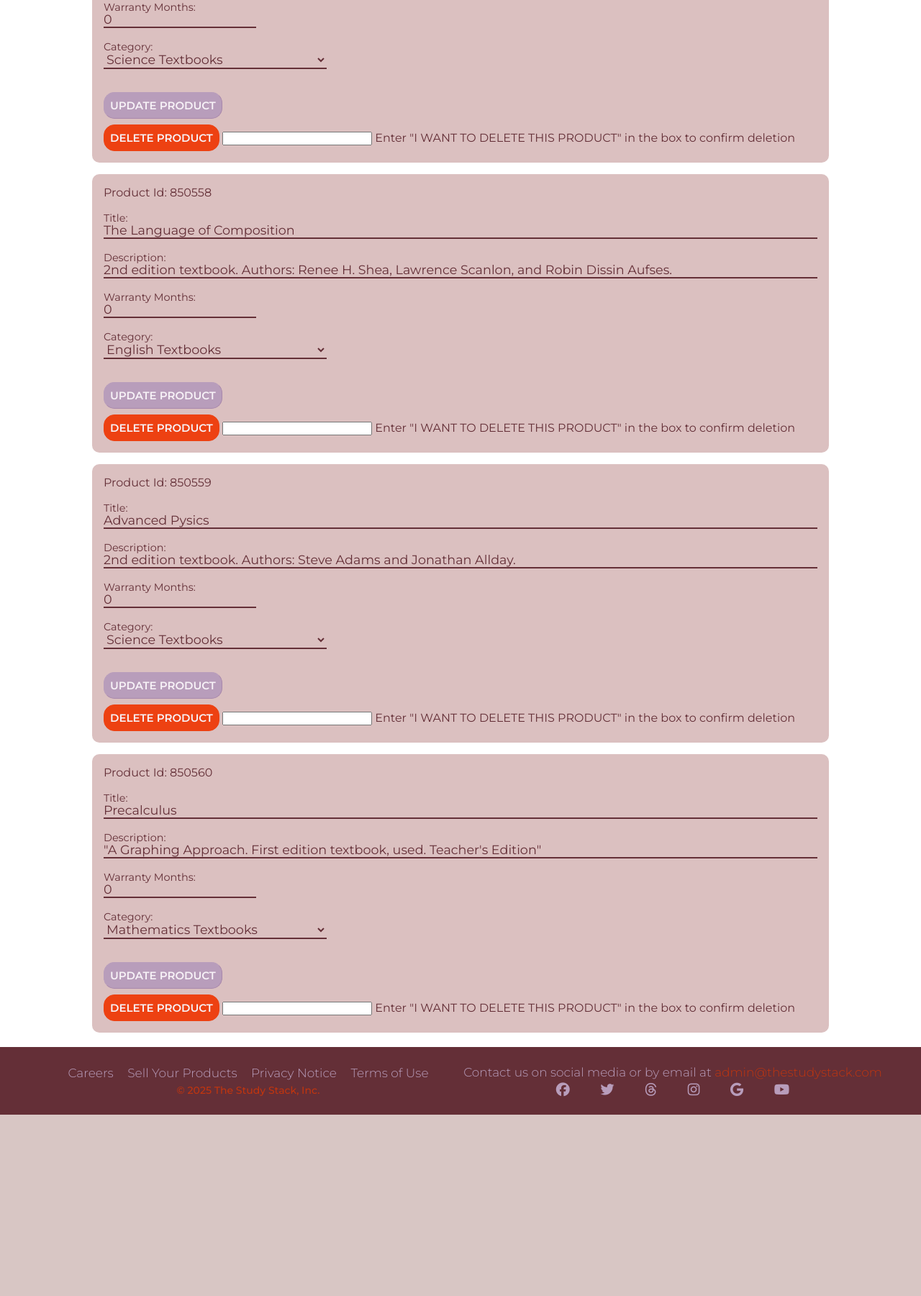
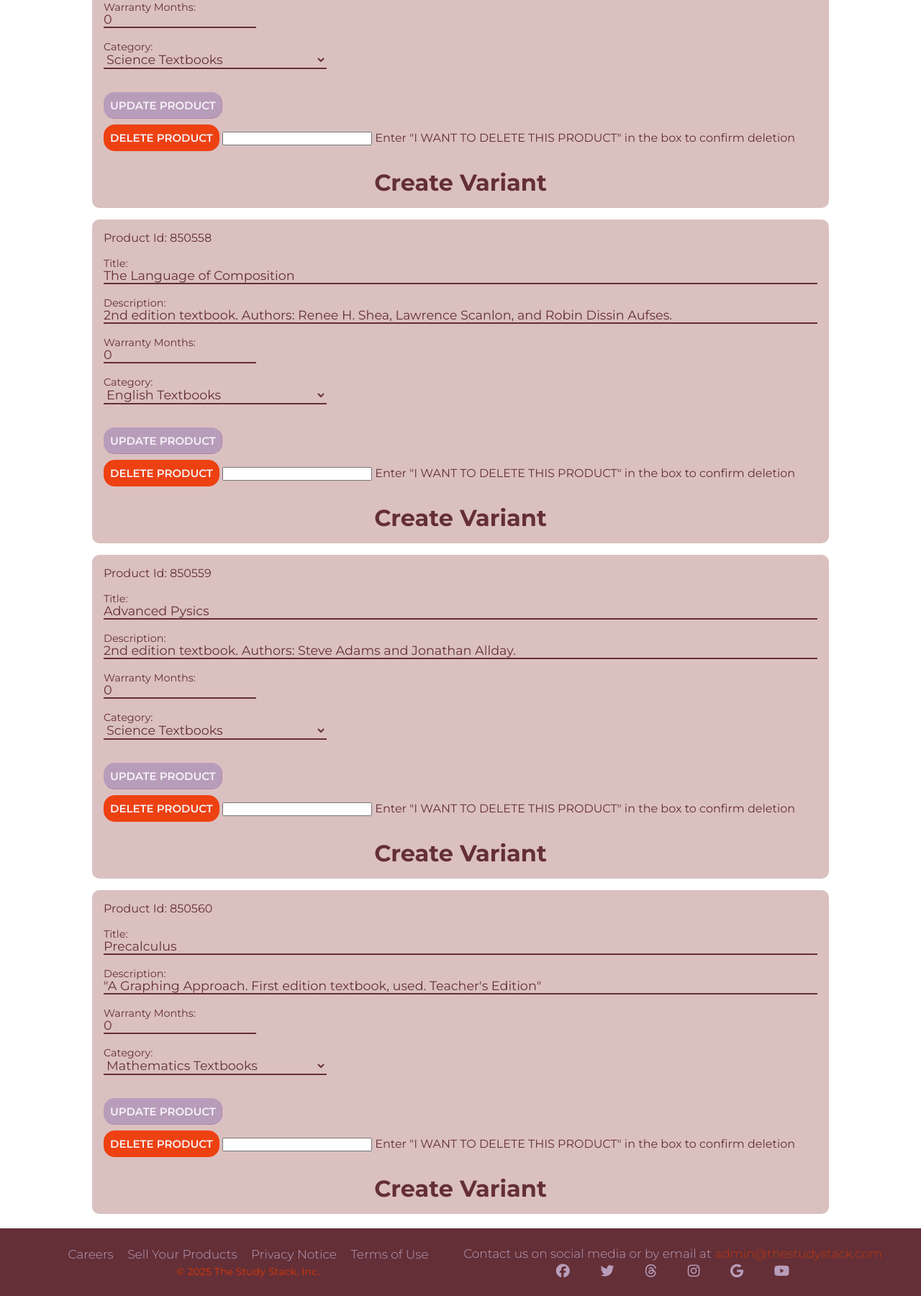
Before and after one commit to emott13/CSET_Final_Spring2025, a Flask app: page /manage in a window 1280 px wide. Shown: the part 671-2472 px from the top of the page at 72% size. Before the commit the page ends 2220 px from the top, so only its background shows below. Run offline with Flask 3, Linux system fonts and the light colour scheme; a user stored in the database is signed in; data comes from the database, SQL or seed files in the repository; parts of the project's set-up code (start-up, migrations or seed data) failed here and were passed over; some libraries are stand-ins or nearby versions; some web fonts are replaced.

Commit message:
working on adding variant create form

```diff
--- a/product_manage/product_manage.py
+++ b/product_manage/product_manage.py
@@ -90,7 +90,9 @@ def productDelete(productId):
     return redirect(url_for("product_manage.manage", error=error))
 
 
-@product_manage_bp.route("/manage/add-variant", methods=["POST"])
+@product_manage_bp.route("/manage/variant/<method>/<productId>", methods=["POST"])
+@product_manage_bp.route("/manage/variant/<method>/<productId>/<variantId>", methods=["POST"])
 @login_required
-def createVariant():
+def variant(method, productId, variantId=None):
+
     return redirect(url_for("product_manage.manage"))
--- a/product_manage/templates_product_manage/product_manage.html
+++ b/product_manage/templates_product_manage/product_manage.html
@@ -98,8 +98,12 @@
                 <input type="text" name="delete" class="p-delete" maxlength="29">
                 <label for="delete">Enter "I WANT TO DELETE THIS PRODUCT" in the box to confirm deletion</label>
             </form>
+            <form class="variant-create"
+            action="{{url_for('product_manage.variant', method='create', productId=p['product_id'])}}">
+                <h1 class="variant-create center">Create Variant</h1>
 
-       </div>
-       {% endfor %}
+            </form>
+        </div>
+        {% endfor %}
     </div>
 {% endblock %}
--- a/static/styles/styles.css
+++ b/static/styles/styles.css
@@ -525,4 +525,8 @@ h1 {
     width: 13rem;
 }
 
+.variant-create {
+    margin-top: 1.5rem;
+}
+
 /* PRODUCT MANAGE END */
```
